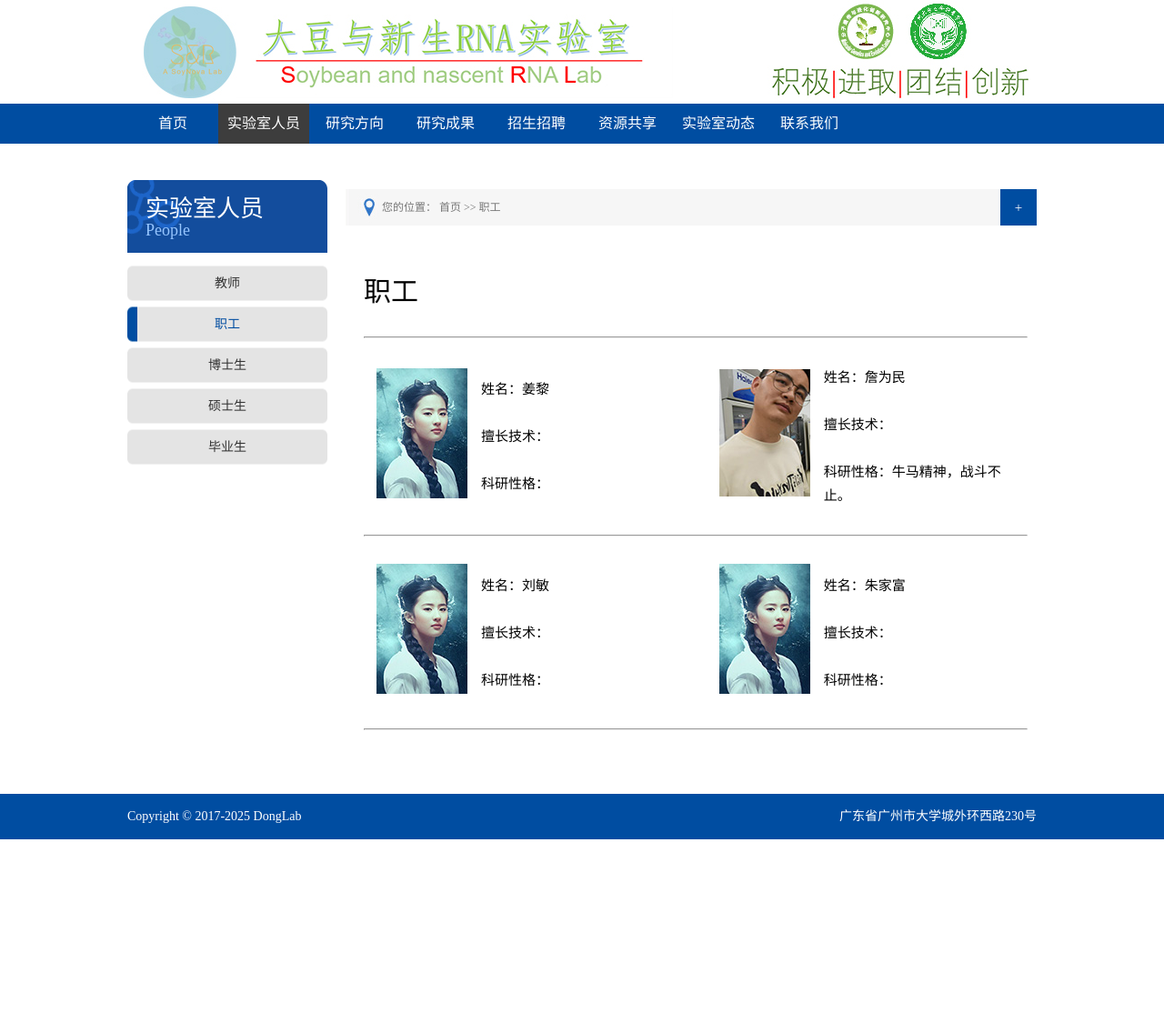
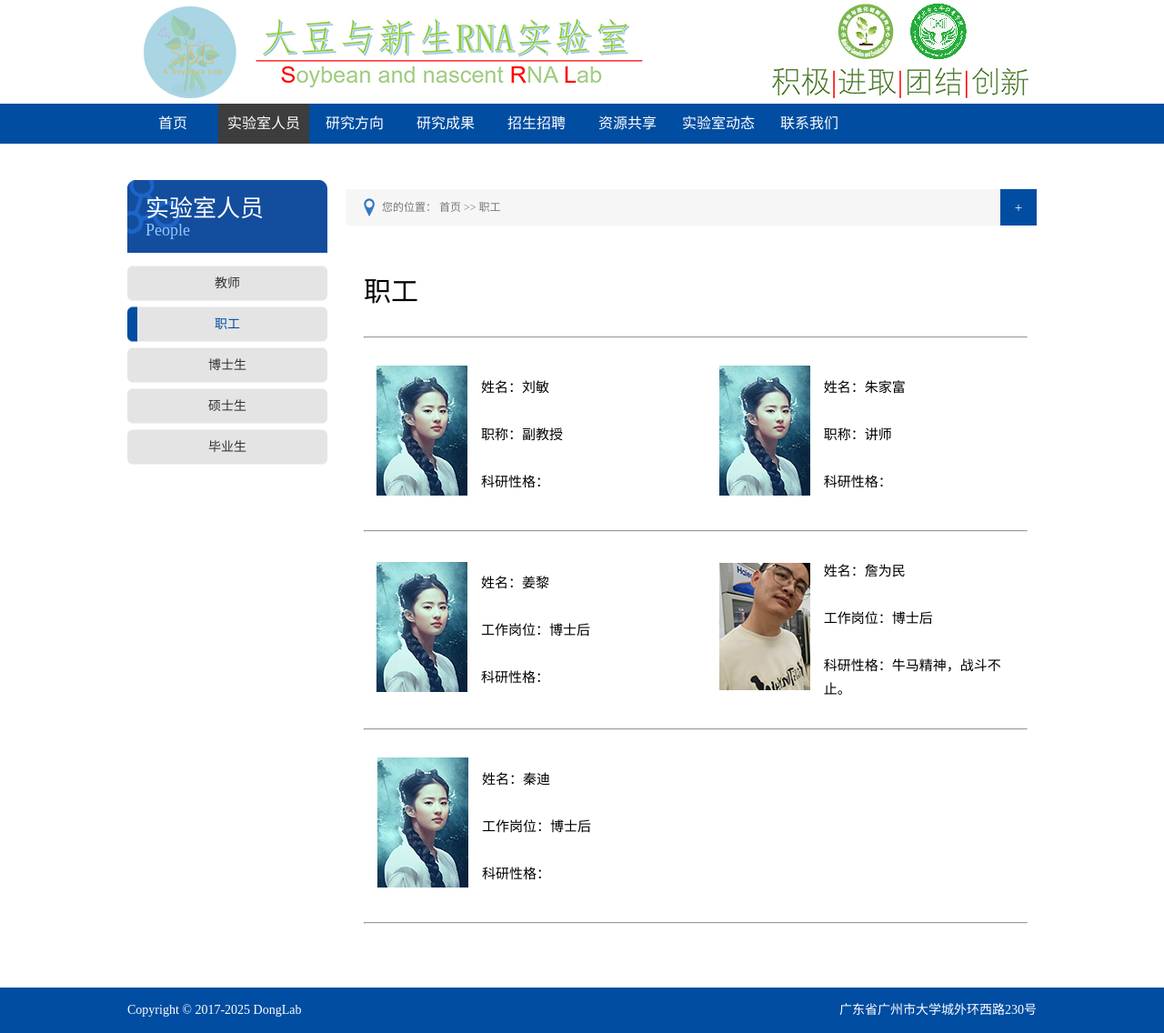
Before and after one commit to zhanweimin2021/zhanweimin2021.github.io, a Jekyll site: the page built from pages/staff.html, in a window 1280 px wide. Shown: the whole page at 91% size. Built offline with Jekyll 4.4.1, drawn with Linux system fonts in a browser that asks for light colours; before the commit the page ends 923 px from its top, so only the background shows below that.

Commit message:
Update staff.html

```diff
--- a/pages/staff.html
+++ b/pages/staff.html
@@ -17,20 +17,27 @@ description: 职工
       <table style="margin-top:30px;margin-bottom:30px">
         <tr>
           <td width="120"><p align="center"><img src="/images/staff/moyayong.jpg"></p></td>
-          <td width="235"><p>姓名：姜黎</p><br><p>擅长技术：</p><br><p>科研性格：</p></td>
+          <td width="235"><p>姓名：刘敏</p><br><p>职称：副教授</p><br><p>科研性格：</p></td>
           <td width="20"></td>
-          <td width="120"><p align="center"><img src="/images/staff/zhanweimin.jpg"></p></td>
-          <td width="235"><p>姓名：詹为民</p><br><p>擅长技术：</p><br><p>科研性格：牛马精神，战斗不止。</p></td>
+          <td width="120"><p align="center"><img src="/images/staff/moyayong.jpg"></p></td>
+          <td width="235"><p>姓名：朱家富</p><br><p>职称：讲师</p><br><p>科研性格：</p></td>
         </tr>
       </table>
       <hr>
       <table style="margin-top:30px;margin-bottom:30px">
         <tr>
           <td width="120"><p align="center"><img src="/images/staff/moyayong.jpg"></p></td>
-          <td width="235"><p>姓名：刘敏</p><br><p>擅长技术：</p><br><p>科研性格：</p></td>
+          <td width="235"><p>姓名：姜黎</p><br><p>工作岗位：博士后</p><br><p>科研性格：</p></td>
           <td width="20"></td>
+          <td width="120"><p align="center"><img src="/images/staff/zhanweimin.jpg"></p></td>
+          <td width="235"><p>姓名：詹为民</p><br><p>工作岗位：博士后</p><br><p>科研性格：牛马精神，战斗不止。</p></td>
+        </tr>
+      </table>
+      <hr>
+      <table style="margin-top:30px;margin-bottom:30px">
+        <tr>
           <td width="120"><p align="center"><img src="/images/staff/moyayong.jpg"></p></td>
-          <td width="235"><p>姓名：朱家富</p><br><p>擅长技术：</p><br><p>科研性格：</p></td>
+          <td width="235"><p>姓名：秦迪</p><br><p>工作岗位：博士后</p><br><p>科研性格：</p></td>
         </tr>
       </table>
       <hr>
```
